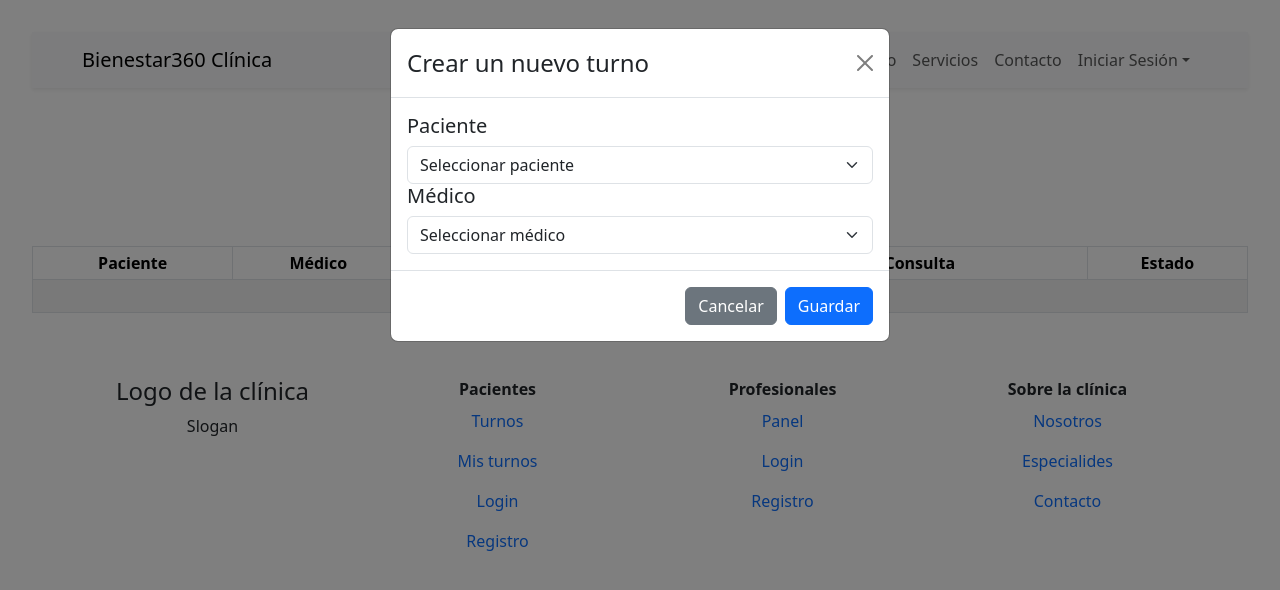
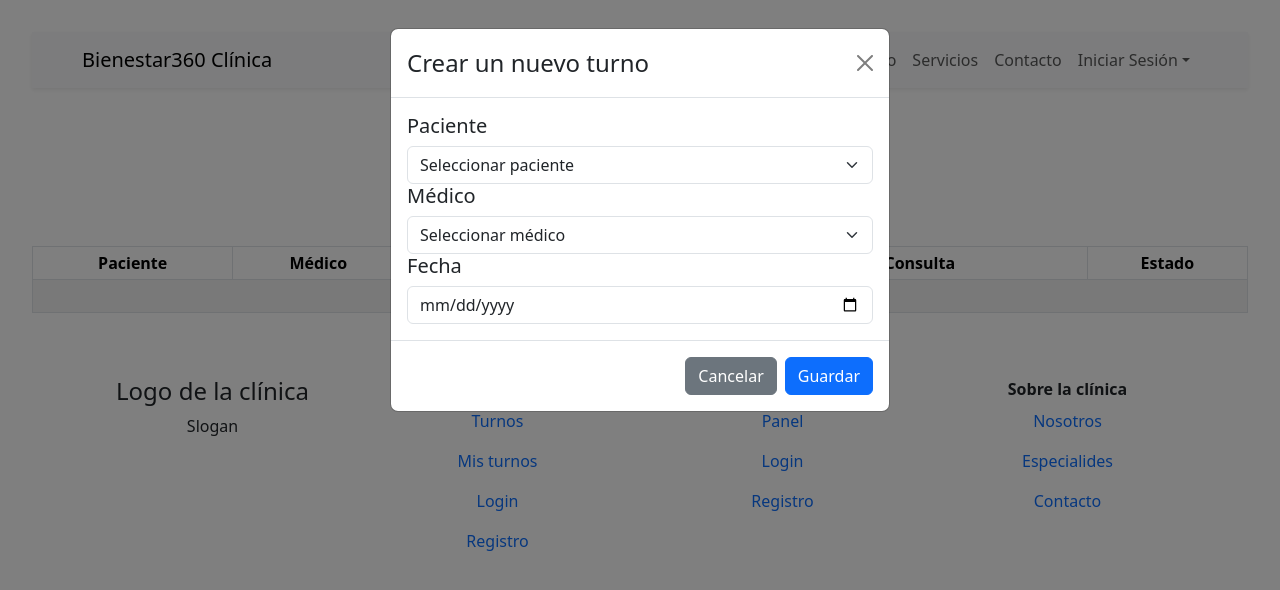
Before and after one commit to tomas0204/Clinica-React, a React (Vite) app: page /turnos in a window 1280 px wide. Both pictures are taken after a click on the button "Nuevo Turno". Shown: the top 590 px of the page. Built offline with nearby package versions, Linux system fonts and the light colour scheme.

Commit message:
Formulario principal -> TurnosList (query fecha se muestra en pantalla al crear el turno)

```diff
--- a/src/components/turnos/CrearTurno.jsx
+++ b/src/components/turnos/CrearTurno.jsx
@@ -79,6 +79,13 @@ const CrearTurno = ({ onSave, pacientesMock, medicosMock }) => {
                             ))}
 
                         </select>
+                        <h5>Fecha</h5>
+                        <Form.Control
+                            type="date"
+                            value={form.fecha}
+                            onChange={(e) => setForm({ ...form, fecha: e.target.value })}
+                            required
+                        />
 
                     </Modal.Body>
 
```
